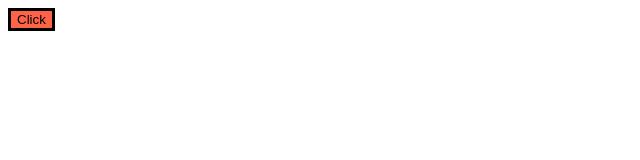
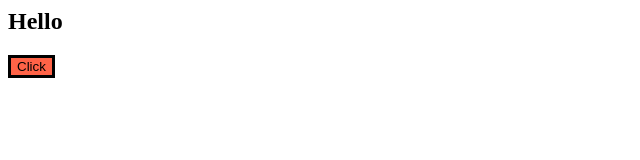
Before and after one commit to daluzpale/web--development, a plain HTML site: page website_basics/week3/anonymousFunction.html in a window 1280 px wide. Both pictures are taken after a click on the button "Click". Shown: the whole page, without its empty margins (0-640 px from the left). Drawn offline with Linux system fonts and the light colour scheme.

Commit message:
update anonymousFunction.html
Change the heading content & hide the  p tag when the button is clicked.

```diff
--- a/website_basics/week3/anonymousFunction.html
+++ b/website_basics/week3/anonymousFunction.html
@@ -7,7 +7,8 @@
         $(document).ready(function () {
             $('#title').html('Goodbye!');
             $('button').click(function () {
-                $('#title').hide();
+                $('#title').html('Hello');
+                $('p').hide();
             });
 
         });
@@ -16,6 +17,7 @@
 
 <body>
     <h2 id="title">Hello</h2>
+    <p>This is a paragraph</p>
 
     <button style="background-color:tomato; border: 3px solid black;">Click</button>
 </body>
```
